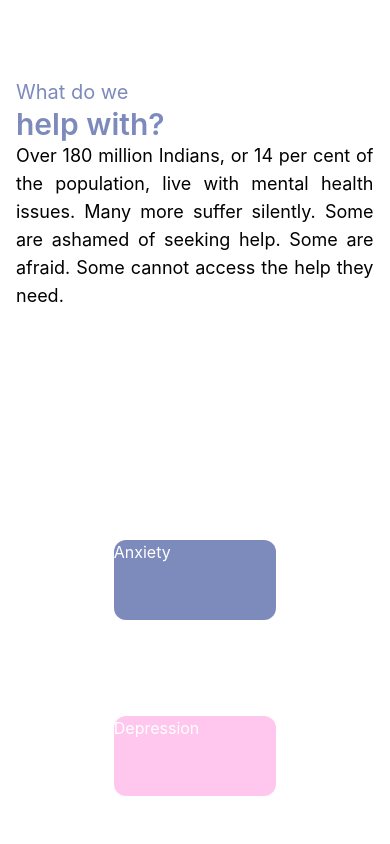
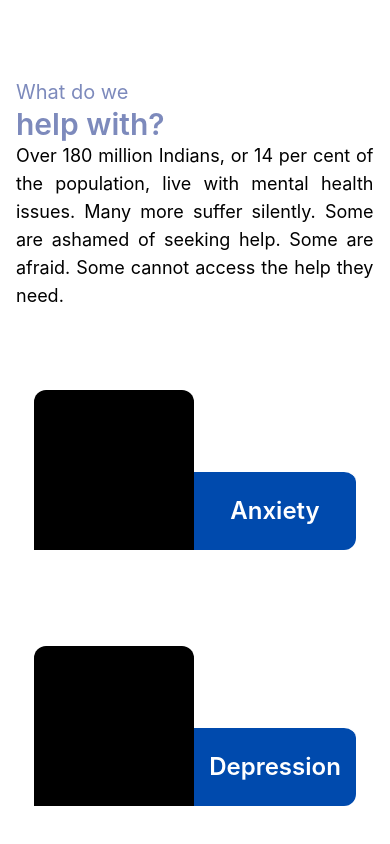
Before and after one commit to puneeeeeeet/BrainStreamliner, a React (Create React App) app: page / in a window 390 px wide. Shown: the part 3558-4402 px from the top of the page. Built offline with nearby package versions, Linux system fonts and the light colour scheme.

Commit message:
cards adjustment

```diff
--- a/src/Components/WhatWeDo.jsx
+++ b/src/Components/WhatWeDo.jsx
@@ -1,3 +1,120 @@
+// import React, { useState, useEffect } from 'react';
+
+// const WhatWeDo = () => {
+//   const [scrollIndex, setScrollIndex] = useState(0);
+
+//   const handleScroll = () => {
+//     const scrollY = window.scrollY;
+//     const index = Math.min(Math.floor(scrollY / window.innerHeight), 2); // Adjust the divisor for more precise control
+//     setScrollIndex(index);
+//   };
+
+//   useEffect(() => {
+//     window.addEventListener('scroll', handleScroll);
+//     return () => {
+//       window.removeEventListener('scroll', handleScroll);
+//     };
+//   }, []);
+//   return (
+//     <>
+//     <div className='w-screen h-[300vh] sm:h-[350vh] flex sm:flex-row flex-col text-blue bg-white  relative pb-44'>
+//         <div className='  sm:w-1/2 w-full sm:flex sm:items-center  flex-col gap-5'>
+
+//         <div className='sticky top-0 sm:top-56  sm:ml-40 sm:pb-40 mt-56 sm:w-full w-11/12 ml-4' >
+//           <div className='flex flex-col w-1/2 text-xl'>
+//         <p>
+//             What do we
+//         </p>
+//         <p className='text-3xl font-semibold '>
+//             help with?
+//         </p>
+//         </div>
+//         <p className='sm:w-1/2 sm:11/12 text-black text-lg text-justify'>
+//             Over 180 million Indians, or 14 per cent of the population, live with mental health issues. Many more suffer silently. Some are ashamed of seeking help. Some are afraid. Some cannot access the help they need.
+//         </p>
+//         </div>
+//         </div>
+
+
+//         {/* Left container */}
+//         <div className='sm:w-1/2 h-full flex items-center justify-center  flex-col text-white mt-20 relative'>
+
+//         {/* first card */}
+//         <div className=' flex  sticky mt-16 sm:mt-48 top-32 sm:top-52  w-10/12  mb-24 sm:mb-40 items-end justify-center'>
+//         <div className='blackBox'></div>
+//         <div className=' sideBox'>
+//         Anxiety
+//           </div>
+//         </div>
+
+//           {/* Second Card */}
+//           <div className=' flex sticky top-36 sm:top-56   w-10/12 mb-24 sm:mb-32 items-end justify-center'>
+//           <div className='blackBox'></div>
+//          <div className=' sideBox'>
+//          Depression
+//          </div>
+//           </div>
+
+//           {/* Third Card */}
+//           <div className=' flex sticky top-40 sm:top-60    w-10/12 mb-24 sm:mb-32 items-end justify-center'>
+//           <div className='blackBox'></div>
+//          <div className=' sideBox'>
+//          OCD
+//          </div>
+//           </div>
+//           {/* Fourth Card */}
+//           <div className=' flex sticky top-44 sm:top-72  w-10/12 mb-24 sm:mb-32 items-center justify-center'>
+//          <div className='blackBox'></div>
+//          <div className=' sideBox'>
+//          PTSD
+//          </div>
+//           </div>
+//           {/* Fifth card */}
+//           <div className=' flex sticky top-48 sm:top-64   w-10/12 mb-24 sm:mb-32 items-center justify-center'>
+//           <div className='blackBox'></div>
+//          <div className=' sideBox'>
+//          Sleep Disorder
+//          </div>
+//           </div>
+//           {/* Sixth Card */}
+//           <div className=' flex sticky top-52 sm:top-64   w-10/12 mb-24 sm:mb-28 items-center justify-center'>
+//           <div className='blackBox'></div>
+//          <div className=' sideBox'>
+//          Stress
+//          </div>
+//           </div>
+//           {/* Seventh Card */}
+//           <div className=' flex sticky top-56 sm:top-72   w-10/12 mb-24 sm:mb-28 items-center justify-center'>
+//           <div className='blackBox'></div>
+//          <div className=' sideBox'>
+//          Anger Issues
+//          </div>
+//           </div>
+//           {/* Eigth Card */}
+//           <div className=' flex sticky top-60 sm:top-72   w-10/12 mb-24 sm:mb-28 items-center justify-center '>
+//           <div className='blackBox'></div>
+//          <div className='sideBox'>
+//          Personality Disorder
+//          </div>
+//           </div>
+//           {/* Ninth Card */}
+//           <div className=' flex sticky top-60 sm:top-72  w-10/12 mb-24 sm:mb-60 items-center justify-center '>
+//           <div className='blackBox'></div>
+//          <div className=' sideBox'>
+//          Substance Dependence
+//          </div>
+//           </div>
+//               {/* Ends Here */}
+//               </div>
+//         </div>
+
+
+//     </>
+//   )
+// }
+
+// export default WhatWeDo
+
 import React, { useState, useEffect } from 'react';
 
 const WhatWeDo = () => {
@@ -15,19 +132,15 @@ const WhatWeDo = () => {
       window.removeEventListener('scroll', handleScroll);
     };
   }, []);
+
   return (
     <>
-    <div className='w-screen h-[300vh] sm:h-[250vh] flex sm:flex-row flex-col text-blue bg-white  relative pb-44'>
-        <div className='  sm:w-1/2 w-full sm:flex sm:items-center  flex-col gap-5'>
-
-        <div className='sticky top-0 sm:top-56  sm:ml-40 sm:pb-40 mt-56 sm:w-full w-11/12 ml-4' >
+      <div className='w-screen h-[300vh] sm:h-[350vh] flex sm:flex-row flex-col text-blue bg-white relative pb-44'>
+        <div className='sm:w-1/2 w-full sm:flex sm:items-center flex-col gap-5'>
+          <div className='sticky top-0 sm:top-56 sm:ml-40 sm:pb-40 mt-56 sm:w-full w-11/12 ml-4'>
             <div className='flex flex-col w-1/2 text-xl'>
-        <p>
-            What do we
-        </p>
-        <p className='text-3xl font-semibold '>
-            help with?
-        </p>
+              <p>What do we</p>
+              <p className='text-3xl font-semibold '>help with?</p>
             </div>
             <p className='sm:w-1/2 sm:11/12 text-black text-lg text-justify'>
               Over 180 million Indians, or 14 per cent of the population, live with mental health issues. Many more suffer silently. Some are ashamed of seeking help. Some are afraid. Some cannot access the help they need.
@@ -35,73 +148,25 @@ const WhatWeDo = () => {
           </div>
         </div>
 
+        {/* Right container */}
+        <div className='sm:w-1/2 h-full flex items-center justify-center flex-col text-white mt-20 relative'>
 
-        {/* Left container */}
-        <div className='sm:w-1/2 h-full flex items-center justify-center  flex-col text-white mt-20 relative'>
+          {/* Define a base top position and increment for overlap */}
+          {['Anxiety', 'Depression', 'OCD', 'PTSD', 'Sleep Disorder', 'Stress', 'Anger Issues', 'Personality Disorder', 'Substance Dependence'].map((text, index) => (
+            <div
+              key={index}
+              className='flex sticky w-10/12 mb-24 items-end justify-center'
+              style={{ top: `${150 + index * 5}px` }}  // Adjust this value for overlap
+            >
+              <div className='blackBox'></div>
+              <div className='sideBox'>{text}</div>
+            </div>
+          ))}
 
-        {/* first card */}
-        <div className=' flex sticky mt-16 sm:mt-48 top-32 sm:top-52  w-10/12  mb-24 sm:mb-32 items-center justify-center'>
-        <div className=' h-20 bg-blue w-1/2 rounded-xl'>
-        Anxiety
         </div>
       </div>
-
-          {/* Second Card */}
-          <div className=' flex sticky top-36 sm:top-56   w-10/12 mb-24 sm:mb-32 items-center justify-center'>
-         <div className=' w-1/2 h-20 bg-[#FFC7ED] rounded-xl'>
-         Depression
-         </div>
-          </div>
-
-          {/* Third Card */}
-          <div className=' flex sticky top-40 sm:top-60    w-10/12 mb-24 sm:mb-32 items-center justify-center'>
-         <div className=' w-1/2 h-20 bg-[#FFF8DB] rounded-xl'>
-         Depression
-         </div>
-          </div>
-          {/* Fourth Card */}
-          <div className=' flex sticky top-44 sm:top-64  w-10/12 mb-24 sm:mb-32 items-center justify-center'>
-         <div className=' w-1/2 h-20 bg-[#304463] rounded-xl'>
-         Depression
-         </div>
-          </div>
-          {/* Fifth card */}
-          <div className=' flex sticky top-48 sm:top-64   w-10/12 mb-24 sm:mb-32 items-center justify-center'>
-         <div className=' w-1/2 h-20 bg-[#FF8A8A] rounded-xl'>
-         Depression
-         </div>
-          </div>
-          {/* Sixth Card */}
-          <div className=' flex sticky top-52 sm:top-64   w-10/12 mb-24 sm:mb-28 items-center justify-center'>
-         <div className=' w-1/2 h-20 bg-[#FFAD60] rounded-xl'>
-         Depression
-         </div>
-          </div>
-          {/* Seventh Card */}
-          <div className=' flex sticky top-56 sm:top-72   w-10/12 mb-24 sm:mb-28 items-center justify-center'>
-         <div className=' w-1/2 h-20 bg-[#A2CA71] rounded-xl'>
-         Depression
-         </div>
-          </div>
-          {/* Eigth Card */}
-          <div className=' flex sticky top-60 sm:top-72   w-10/12 mb-24 sm:mb-28 items-center justify-center '>
-         <div className=' w-1/2 h-20 bg-[#BB9AB1] rounded-xl'>
-         Depression
-         </div>
-          </div>
-          {/* Ninth Card */}
-          <div className=' flex sticky top-60 sm:top-72  w-10/12 mb-24 sm:mb-60 items-center justify-center '>
-         <div className=' w-1/2 h-20 bg-blue rounded-xl'>
-         Depression
-         </div>
-          </div>
-              {/* Ends Here */}
-              </div>
-        </div>
-
-
     </>
-  )
+  );
 }
 
-export default WhatWeDo
+export default WhatWeDo;
--- a/src/index.css
+++ b/src/index.css
@@ -21,3 +21,12 @@ code {
 .navbar.active{
   @apply bg-[#004aad] fixed top-0 flex justify-between items-center h-24  mx-auto px-4 text-white w-full z-10
 }
+
+.blackBox{
+  @apply h-40 w-40 rounded-t-xl bg-black
+}
+
+.sideBox{
+  @apply w-1/2 h-20 bg-[#004aad] rounded-r-xl flex items-center justify-center text-2xl font-semibold border-white border-t-2
+}
+/* bg-[#FFAD60] */
```
Lines whose indentation alone changed are shown as unchanged.
